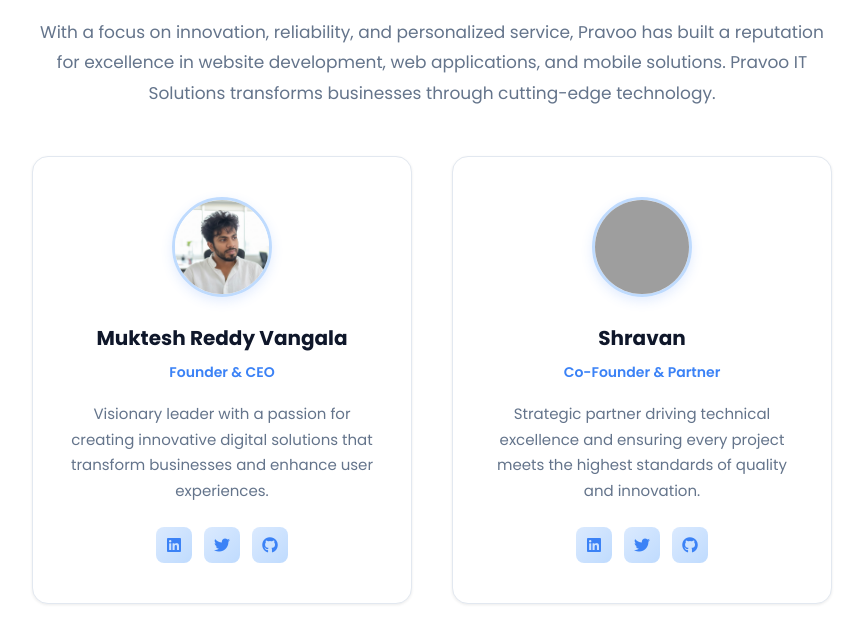
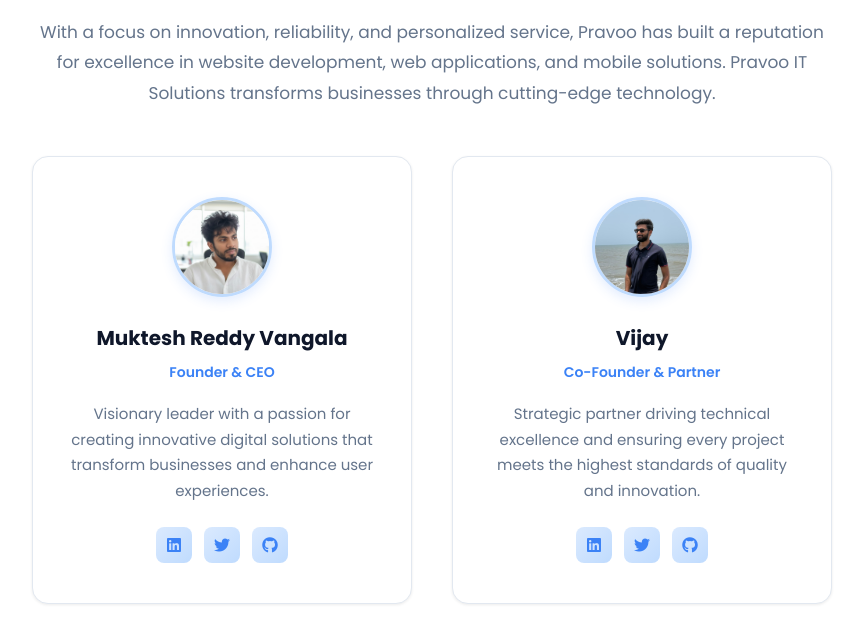
Before and after one commit to Muktesh4636/it-2, a Django app: page / in a window 1280 px wide; the page is wider, and only the part inside the window is pictured. Shown: the part 1339-1983 px from the top of that part, without its empty margins (208-1071 px from the left). Run offline with Django 4.2, Linux system fonts and the light colour scheme; grey boxes are pictures that could not be loaded.

Commit message:
Replace Shravan with Vijay as Co-Founder
Update About team card and Organization JSON-LD founder entry; use VIJAY.jpg for the avatar.

Co-authored-by: Cursor <cursoragent@cursor.com>

```diff
--- a/backend/templates/index.html
+++ b/backend/templates/index.html
@@ -377,7 +377,7 @@ get quote web development India, free quote software development, project estima
         },
         {
           "@type": "Person",
-          "name": "Shravan",
+          "name": "Vijay",
           "jobTitle": "Co-Founder & Partner"
         }
       ],
@@ -940,10 +940,10 @@ get quote web development India, free quote software development, project estima
                         <div class="team-card">
                             <div class="team-card-inner">
                                 <div class="team-avatar">
-                                    <img src="https://images.unsplash.com/photo-1519085360753-af0119f7cbe7?w=400&h=400&fit=crop" alt="Shravan - Co-Founder & Partner of Pravoo IT Solutions" loading="lazy">
+                                    <img src="{% static 'images/VIJAY.jpg' %}" alt="Vijay - Co-Founder & Partner of Pravoo IT Solutions" loading="lazy">
                                 </div>
                                 <div class="team-info">
-                                    <h3 class="team-name">Shravan</h3>
+                                    <h3 class="team-name">Vijay</h3>
                                     <p class="team-role">Co-Founder & Partner</p>
                                     <p class="team-bio">
                                         Strategic partner driving technical excellence and ensuring every project meets the highest standards of quality and innovation.
```
Also changed, not shown: backend/static/images/VIJAY.jpg (added).
